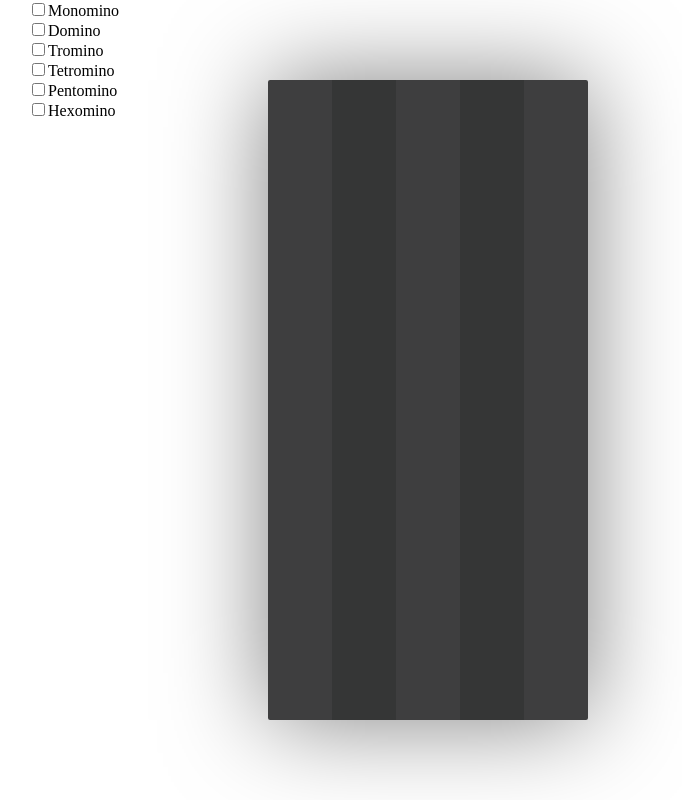
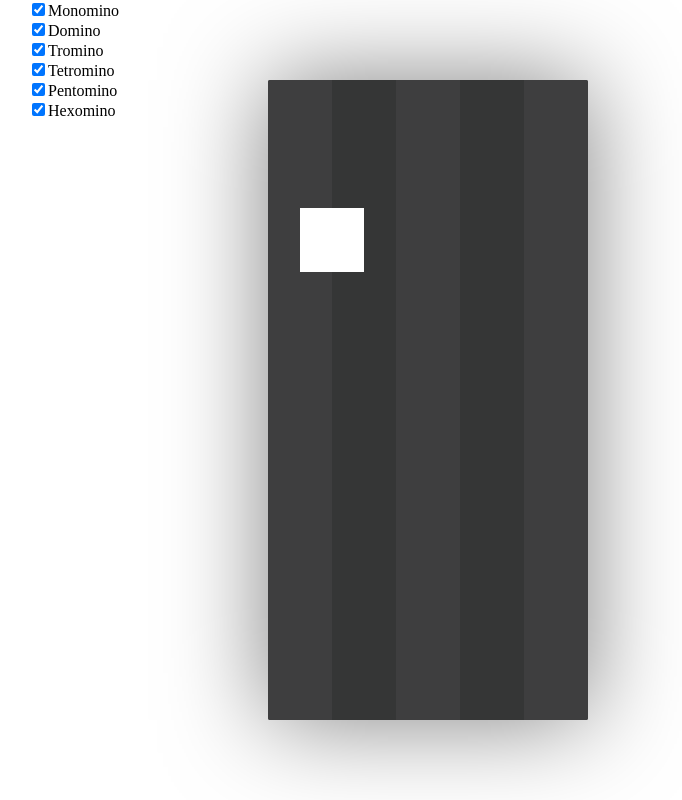
Before and after one commit to kevbotliu/polymus, a plain HTML site: page index.html in a window 1280 px wide. Both pictures are taken after a click on the button "Start". Shown: the whole page, without its empty margins (212-894 px from the left). Drawn offline with Linux system fonts and the light colour scheme.

Commit message:
Add spawn logic

```diff
--- a/index.html
+++ b/index.html
@@ -13,12 +13,12 @@
         </div>
         <canvas id="canvas" width="300" height="600"></canvas>
         <div>
-            <label><input type="checkbox" id="cb1">Monomino</label>
-            <label><input type="checkbox" id="cb2">Domino</label>
-            <label><input type="checkbox" id="cb3">Tromino</label>
-            <label><input type="checkbox" id="cb4">Tetromino</label>
-            <label><input type="checkbox" id="cb5">Pentomino</label>
-            <label><input type="checkbox" id="cb6">Hexomino</label>
+            <label><input type="checkbox" id="cb1" checked>Monomino</label>
+            <label><input type="checkbox" id="cb2" checked>Domino</label>
+            <label><input type="checkbox" id="cb3" checked>Tromino</label>
+            <label><input type="checkbox" id="cb4" checked>Tetromino</label>
+            <label><input type="checkbox" id="cb5" checked>Pentomino</label>
+            <label><input type="checkbox" id="cb6" checked>Hexomino</label>
         </div>
     </div>
 
--- a/main.js
+++ b/main.js
@@ -237,7 +237,13 @@ const MEDIUM = 500;
 const HARD = 300;
 
 let startVisible = true;
-let xy = 0;
+let yC = 0;
+let xC = 0;
+let pieceQueue = [];
+let piece = null;
+let placed = true;
+
+let interval = null;
 
 let background = new Image();
 background.src = "./assets/bg.png";
@@ -259,26 +265,39 @@ window.onload = function() {
 
 
     document.getElementById("start-button").addEventListener('click', function() {
+        startVisible = false;
         document.getElementById("start-menu").style.display = "none";
-        startVisible = false;
-        console.log("doot");
-        setInterval(update, EASY);
+
+
+
+
+
+        interval = setInterval(update, EASY);
     });
 
 
     window.onkeydown = function(e) {
         let code = e.keyCode ? e.keyCode : e.which;
-        if (code === 37) { //down key
-            alert('left');
+        if (code === 37) { //left key
+            xC -= blockSize;
+            yC -= blockSize;
+            update();
         }
         else if (code === 38) { //up key
             alert('up');
         }
         else if (code === 39) { //right key
-            alert('right');
+            xC += blockSize;
+            yC -= blockSize;
+            update();
         }
         else if (code === 40) { //down key
             alert('down');
+        }
+        else if (code == 27) {
+            document.getElementById("start-menu").style.display = "flex";
+            clearInterval(interval);
+            startVisible = true;
         }
     };
 
@@ -287,15 +306,30 @@ function update() {
     cc.drawImage(background, 0, 0, boardWidth, boardHeight);
     cc.fillStyle = "white";
 
-    let landed = false;
-    let pieceQueue = [];
-    console.log(generatePiece());
+    while(pieceQueue.length < 3) {
+        pieceQueue.push(generatePiece());
+    }
+    if(placed) {
+        piece = pieceQueue.shift();
+        placed = false;
+    }
 
 
+    drawPiece(piece, xC, yC);
 
-    cc.fillRect(0, xy, blockSize, blockSize);
-    xy+=blockSize;
+    yC+=blockSize;
 
+}
+
+function drawPiece(arr, x, y) {
+    for(let i=0; i<arr.length; i++) {
+        for(let j=0; j<arr[i].length; j++) {
+            if(arr[i][j] == 1) {
+                cc.fillRect(x + j*blockSize, y + i*blockSize, blockSize, blockSize);
+            }
+        }
+    }
+    console.log(piece);
 }
 
 function generatePiece() {
@@ -314,7 +348,9 @@ function generatePiece() {
     if(document.getElementById("cb6").checked) polyminoList.push(hexominos);
     else if(polyminoList.includes(hexominos)) polyminoList.splice(polyminoList.indexOf(hexominos),1);
 
-    return polyminoList[Math.floor(Math.random()*polyminoList.length)][Math.floor(Math.random()*this.length)];
+    let polyminoCat = polyminoList[Math.floor(Math.random()*polyminoList.length)];
+    let polyminoPiece = polyminoCat[Math.floor(Math.random()*polyminoCat.length)];
+    return polyminoPiece;
 }
 
 window.onresize = function() {
--- a/stylesheet.css
+++ b/stylesheet.css
@@ -3,25 +3,28 @@ html {
 }
 
 body {
-    position: fixed;
     margin: 0;
     width: 100vw;
     height: 100vh;
-    display: flex;
-    flex-direction: column;
-    justify-content: center;
-    align-items: center;
     background: white;
 }
 
 #main {
-    position: fixed;
+    position: absolute;
+    margin: auto;
+    top: 0;
+    left: 0;
+    bottom: 0;
+    right: 0;
     width: 800px;
     height: 100vh;
     background: white;
 }
 #canvas {
     position: absolute;
+    background: url('./assets/bg.png');
+    background-size: cover;
+    background-repeat: no-repeat;
     margin: auto;
     top: 0;
     left: 0;
@@ -30,9 +33,16 @@ body {
     box-shadow: 0 0 100px rgba(0, 0, 0, 0.5);
     border-radius: 2px;
     z-index: 2;
+
+    image-rendering: -moz-crisp-edges;          /* Firefox                        */                      */
+    image-rendering: -webkit-optimize-contrast; /* Chrome (and eventually Safari) */
+    image-rendering: pixelated; /* Chrome */
 }
 #start-menu {
     position: absolute;
+    display: flex;
+    justify-content: center;
+    align-items: center;
     margin: auto;
     top: 0;
     left: 0;
@@ -41,6 +51,8 @@ body {
     background: red;
     z-index: 3;
 }
+#start-button {
+}
 
 label {
     display: block;
```
